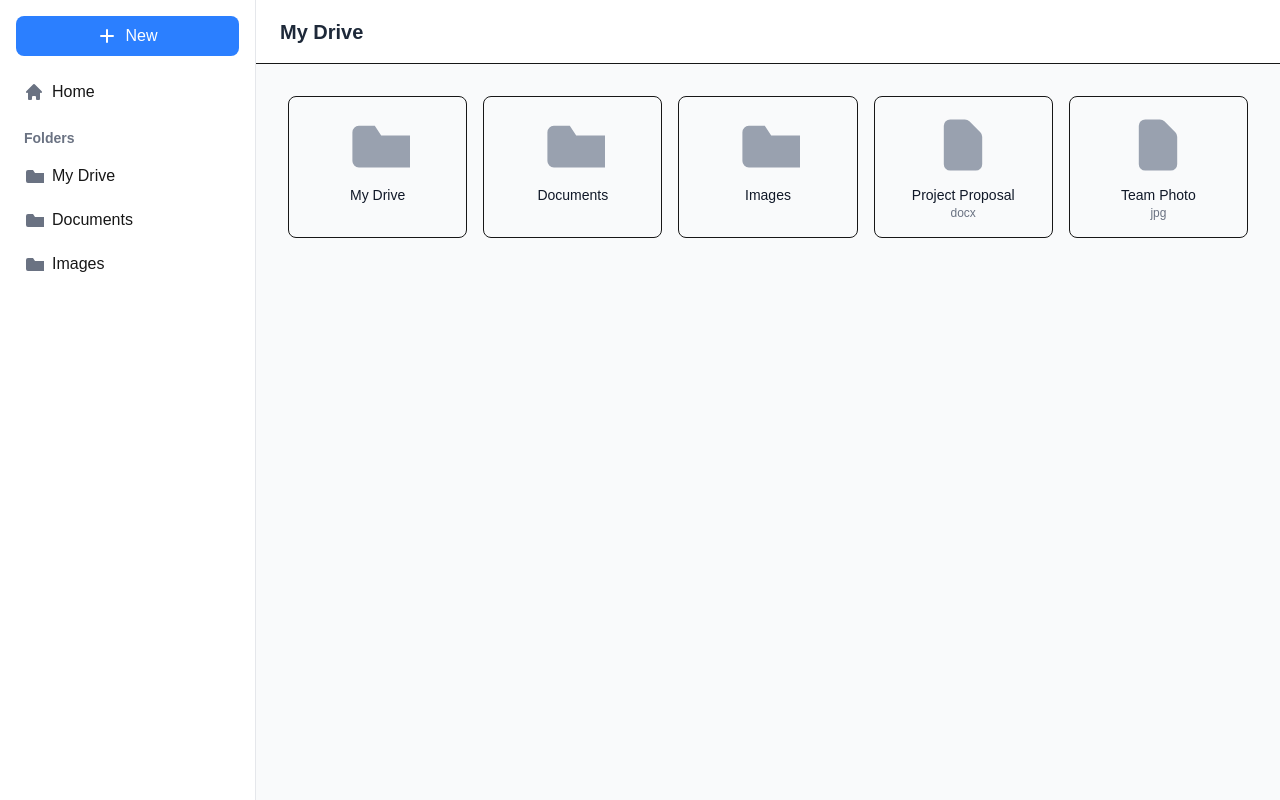
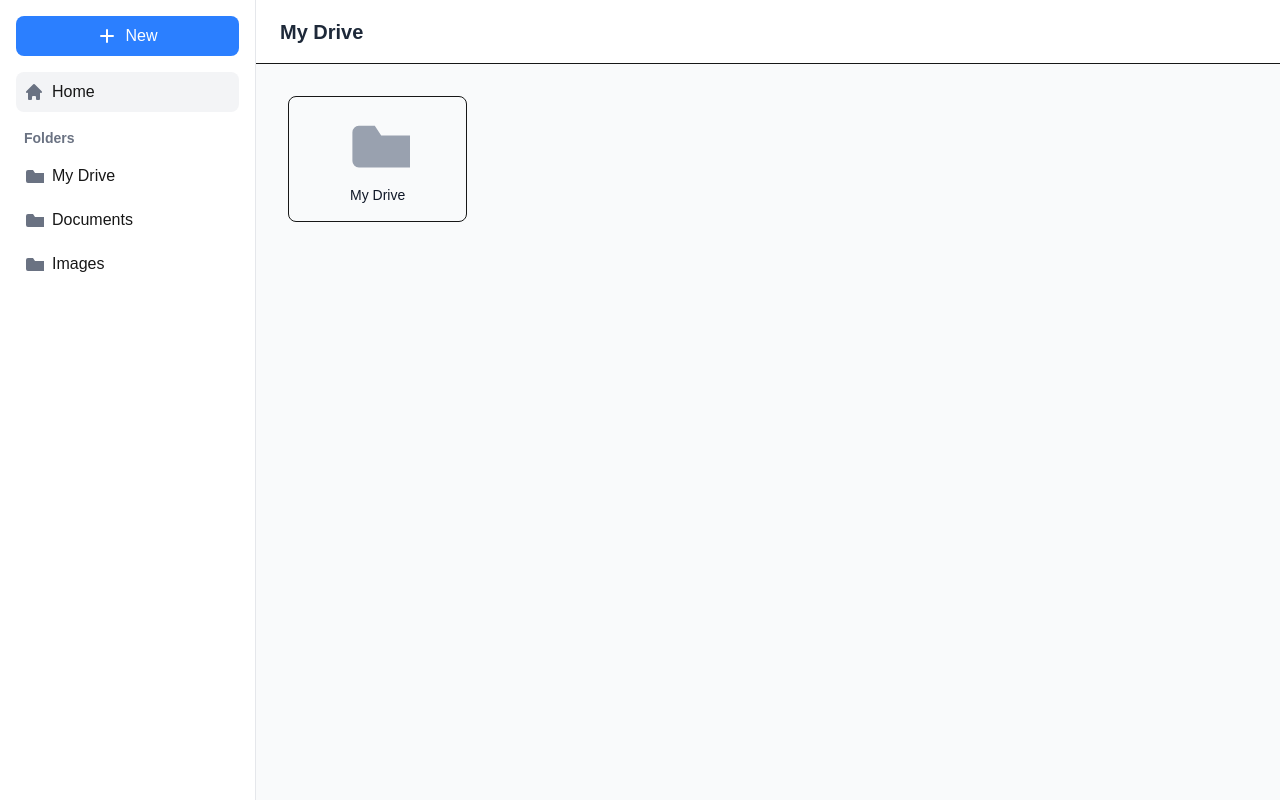
Before and after one commit to dgarcia1724/team-flow, a Next.js app in the folder frontend/teamflow-frontend/: page / in a window 1280 px wide. Built offline with nearby package versions, Linux system fonts and the light colour scheme.

Commit message:
added folder functionality

```diff
--- a/frontend/teamflow-frontend/src/app/page.tsx
+++ b/frontend/teamflow-frontend/src/app/page.tsx
@@ -1,16 +1,45 @@
 import Sidebar from "../components/Sidebar";
 import FileGrid from "../components/FileGrid";
+import { FolderProvider } from "../context/FolderContext";
+import { mockFolders } from "../data/mockData";
+import { Folder } from "../types/folder";
+
+function Breadcrumb({ currentFolder }: { currentFolder: Folder | null }) {
+  if (!currentFolder) return null;
+
+  const path: Folder[] = [];
+  let current: Folder | null = currentFolder;
+
+  while (current) {
+    path.unshift(current);
+    current = mockFolders.find((f) => f.id === current?.parentId) || null;
+  }
+
+  return (
+    <div className="flex items-center gap-2 text-sm text-gray-600">
+      {path.map((folder, index) => (
+        <span key={folder.id} className="flex items-center gap-2">
+          {index > 0 && <span>›</span>}
+          <span>{folder.name}</span>
+        </span>
+      ))}
+    </div>
+  );
+}
 
 export default function Home() {
   return (
+    <FolderProvider>
       <div className="flex h-screen bg-gray-50">
         <Sidebar />
         <div className="flex-1 flex flex-col">
-        <header className="h-16 border-b bg-white px-6 flex items-center">
+          <header className="h-16 border-b bg-white px-6 flex items-center gap-4">
             <h1 className="text-xl font-semibold text-gray-800">My Drive</h1>
+            <Breadcrumb currentFolder={null} />
           </header>
           <FileGrid />
         </div>
       </div>
+    </FolderProvider>
   );
 }
--- a/frontend/teamflow-frontend/src/components/FileGrid.tsx
+++ b/frontend/teamflow-frontend/src/components/FileGrid.tsx
@@ -1,14 +1,31 @@
-import { Folder, File } from "../types/folder";
+"use client";
+
 import { mockFolders, mockFiles } from "../data/mockData";
+import { useFolder } from "../context/FolderContext";
 
 export default function FileGrid() {
+  const { currentFolder, setCurrentFolder } = useFolder();
+
+  const currentFolders = mockFolders.filter(
+    (folder) => folder.parentId === (currentFolder?.id || null)
+  );
+
+  const currentFiles = mockFiles.filter(
+    (file) => file.parentId === (currentFolder?.id || null)
+  );
+
+  const handleFolderClick = (folder: (typeof mockFolders)[0]) => {
+    setCurrentFolder(folder);
+  };
+
   return (
     <div className="flex-1 p-8">
       <div className="grid grid-cols-1 sm:grid-cols-2 md:grid-cols-3 lg:grid-cols-4 xl:grid-cols-5 gap-4">
-        {mockFolders.map((folder) => (
+        {currentFolders.map((folder) => (
           <div
             key={folder.id}
-            className="flex flex-col items-center p-4 border rounded-lg hover:shadow-md cursor-pointer"
+            onClick={() => handleFolderClick(folder)}
+            className="flex flex-col items-center p-4 border rounded-lg hover:shadow-md cursor-pointer transition-all duration-200"
           >
             <svg
               xmlns="http://www.w3.org/2000/svg"
@@ -28,10 +45,10 @@ export default function FileGrid() {
           </div>
         ))}
 
-        {mockFiles.map((file) => (
+        {currentFiles.map((file) => (
           <div
             key={file.id}
-            className="flex flex-col items-center p-4 border rounded-lg hover:shadow-md cursor-pointer"
+            className="flex flex-col items-center p-4 border rounded-lg hover:shadow-md cursor-pointer transition-all duration-200"
           >
             <svg
               xmlns="http://www.w3.org/2000/svg"
--- a/frontend/teamflow-frontend/src/components/Sidebar.tsx
+++ b/frontend/teamflow-frontend/src/components/Sidebar.tsx
@@ -1,7 +1,15 @@
-import { Folder } from "../types/folder";
+"use client";
+
 import { mockFolders } from "../data/mockData";
+import { useFolder } from "../context/FolderContext";
 
 export default function Sidebar() {
+  const { currentFolder, setCurrentFolder } = useFolder();
+
+  const handleHomeClick = () => {
+    setCurrentFolder(null);
+  };
+
   return (
     <div className="w-64 h-screen bg-white border-r border-gray-200 p-4">
       <button className="w-full bg-blue-500 hover:bg-blue-600 text-white rounded-lg p-2 mb-4 flex items-center justify-center gap-2">
@@ -21,7 +29,12 @@ export default function Sidebar() {
       </button>
 
       <div className="space-y-2">
-        <div className="flex items-center gap-2 p-2 hover:bg-gray-100 rounded-lg cursor-pointer">
+        <div
+          onClick={handleHomeClick}
+          className={`flex items-center gap-2 p-2 rounded-lg cursor-pointer ${
+            !currentFolder ? "bg-gray-100" : "hover:bg-gray-100"
+          }`}
+        >
           <svg
             xmlns="http://www.w3.org/2000/svg"
             className="h-5 w-5 text-gray-500"
@@ -39,7 +52,12 @@ export default function Sidebar() {
             {mockFolders.map((folder) => (
               <div
                 key={folder.id}
-                className="flex items-center gap-2 p-2 hover:bg-gray-100 rounded-lg cursor-pointer"
+                onClick={() => setCurrentFolder(folder)}
+                className={`flex items-center gap-2 p-2 rounded-lg cursor-pointer ${
+                  currentFolder?.id === folder.id
+                    ? "bg-gray-100"
+                    : "hover:bg-gray-100"
+                }`}
               >
                 <svg
                   xmlns="http://www.w3.org/2000/svg"
--- /dev/null
+++ b/frontend/teamflow-frontend/src/context/FolderContext.tsx
@@ -0,0 +1,29 @@
+"use client";
+
+import { createContext, useContext, useState, ReactNode } from "react";
+import { Folder } from "../types/folder";
+
+interface FolderContextType {
+  currentFolder: Folder | null;
+  setCurrentFolder: (folder: Folder | null) => void;
+}
+
+const FolderContext = createContext<FolderContextType | undefined>(undefined);
+
+export function FolderProvider({ children }: { children: ReactNode }) {
+  const [currentFolder, setCurrentFolder] = useState<Folder | null>(null);
+
+  return (
+    <FolderContext.Provider value={{ currentFolder, setCurrentFolder }}>
+      {children}
+    </FolderContext.Provider>
+  );
+}
+
+export function useFolder() {
+  const context = useContext(FolderContext);
+  if (context === undefined) {
+    throw new Error("useFolder must be used within a FolderProvider");
+  }
+  return context;
+}
```
Lines whose indentation alone changed are shown as unchanged.
